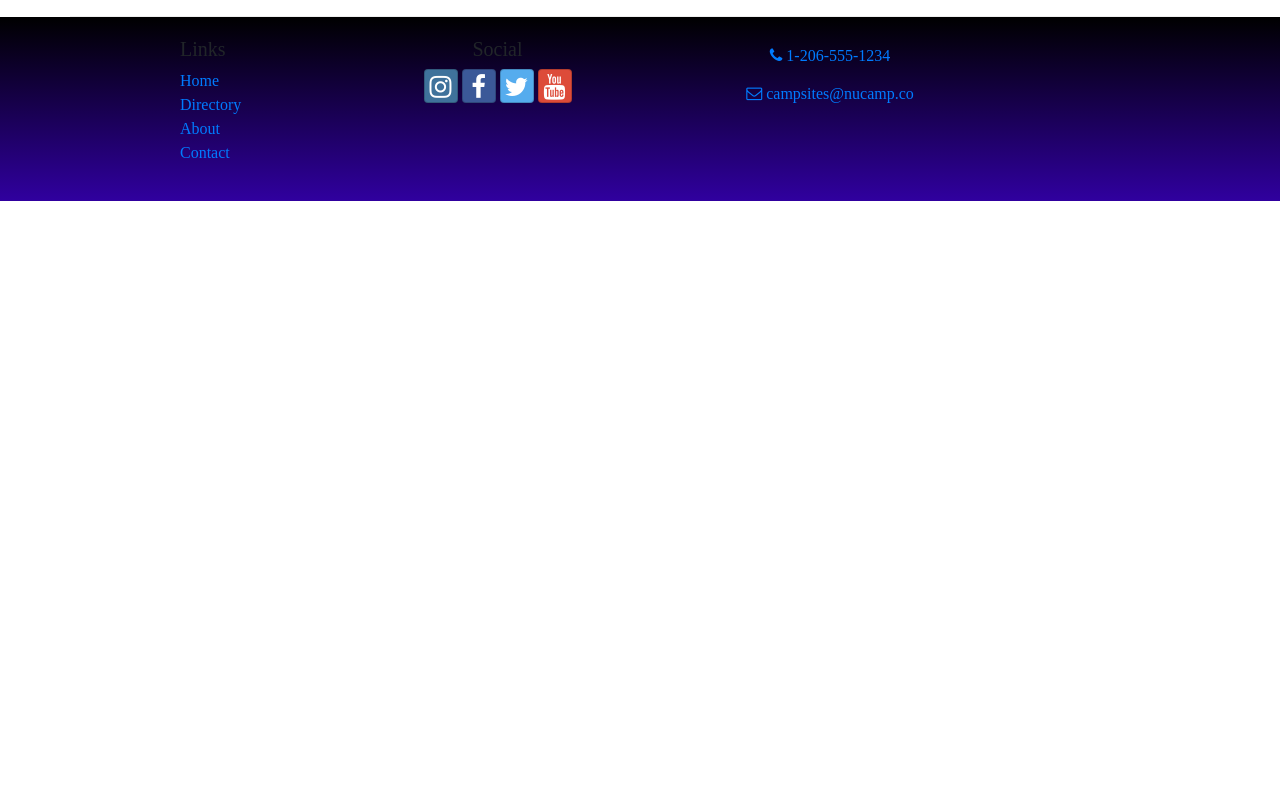
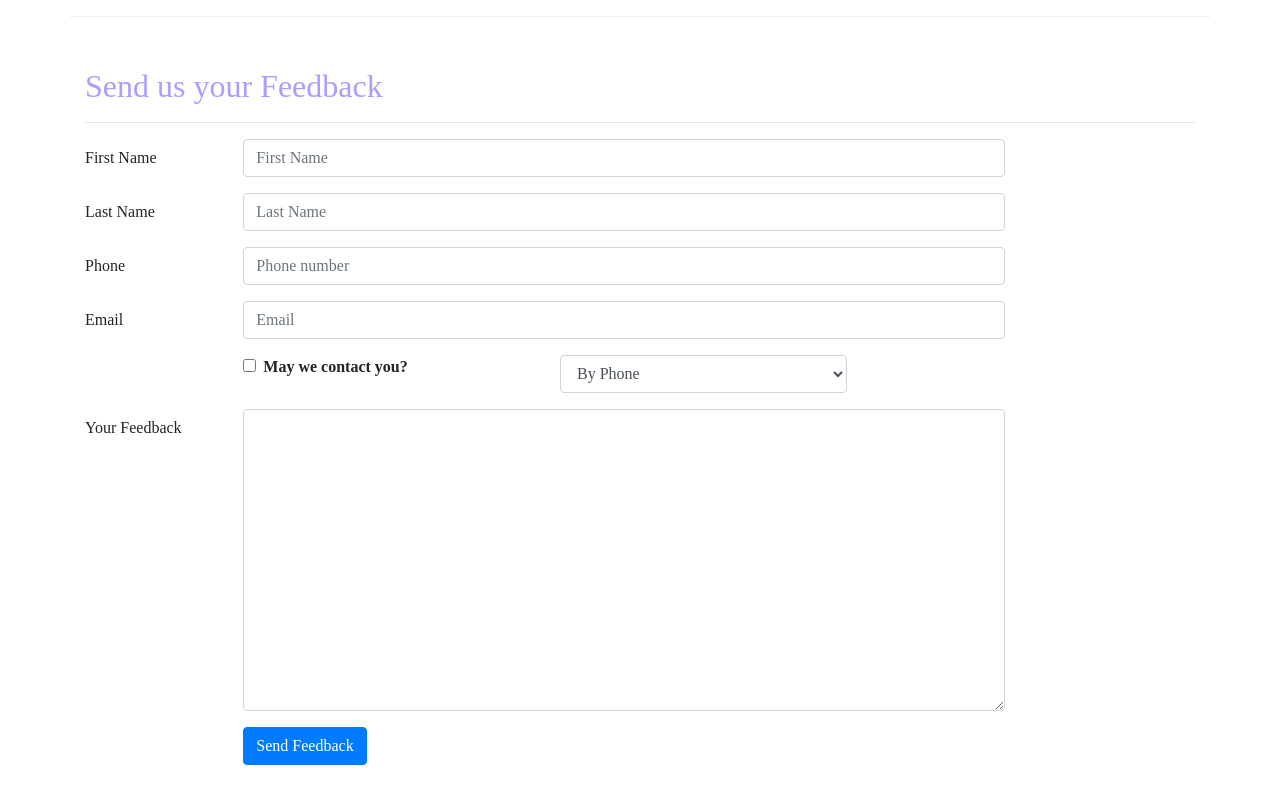
Before and after one commit to jacobolenick/NUCAMPSITE, a React (Create React App) app: page /contactus in a window 1280 px wide. Shown: the part 560-1360 px from the top of the page. Before the commit the page ends 800 px from the top, so only its background shows below. Built offline with nearby package versions, Linux system fonts and the light colour scheme.

Commit message:
updated contact page

```diff
--- a/src/components/CampsiteInfo.js
+++ b/src/components/CampsiteInfo.js
@@ -6,13 +6,13 @@
 function RenderCampsite({ campsite }) {
   return (
     <div className="col-md-5, m-1">
-      <Card>
+      <Card style={{ radius: "20px", shadow: "#000000" }}>
       <CardImg top src={campsite.image} alt={campsite.name} />
       <CardBody>
         <CardText>{campsite.description}</CardText>
       </CardBody>
       </Card>
-    </div>
+    </div >
   )
 }
 function RenderComments({ comments }) {
@@ -21,7 +21,7 @@
       <div className="col-md-5 m-1" >
         <h4>Comments</h4>
         {comments.map(comment => {
-            return(
+          return (
             <div key={comment.id}>
               <p>{comment.text}<br />
                 {Comment.author} {new Intl.DateTimeFormat('en-US', { year: 'numeric', month: 'short', day: '2-digit' }).format(new Date(Date.parse(comment.date)))}
--- a/src/components/ContactComponent.js
+++ b/src/components/ContactComponent.js
@@ -1,10 +1,48 @@
-import React from 'react';
-import { Breadcrumb, BreadcrumbItem } from 'reactstrap';
+import React, { Component } from 'react';
+import {
+    Breadcrumb, BreadcrumbItem,
+    Button, Form, FormGroup, Label, Input, Col
+} from 'reactstrap';
 import { Link } from 'react-router-dom';
+import { render } from '@testing-library/react';
 
-function Contact(props) {
-  return (
-      <div className="container">
+class Contact extends Component {
+    constructor(props) {
+    super(props);
+
+    this.state = {
+        firstName: '',
+        lastName: '',
+        phoneNum: '',
+        email: '',
+        agree: false,
+        contactType: 'By Phone',
+        feedback: ''
+    };
+
+    this.handleInputChange = this.handleInputChange.bind(this);
+    this.handleSubmit = this.handleSubmit.bind(this);
+}
+
+handleInputChange(event) {
+    const target = event.target;
+    const name = target.name;
+    const value = target.type === 'checkbox' ? target.checked : target.value;
+
+    this.setState({
+        [name]: value
+    });
+}
+
+handleSubmit(event) {
+    console.log('Current state is: ' + JSON.stringify(this.state));
+    alert('Current state is: ' + JSON.stringify(this.state));
+    event.preventDefault();
+}
+
+    render() {
+            return(
+            <div className = "container" >
                 <div className="row">
                     <div className="col">
                     <Breadcrumb>
@@ -30,8 +68,92 @@
                         <a role="button" className="btn btn-link" href="mailto:fakeemail@fakeemail.co"><i className="fa fa-envelope-o" /> campsites@nucamp.co</a>
                     </div>
                 </div>
+                <div className="row row-content">
+                    <div className="col-12">
+                        <h2>Send us your Feedback</h2>
+                        <hr />
+                    </div>
+                    <div className="col-md-10">
+                        <Form onSubmit={this.handleSubmit}>
+                            <FormGroup row>
+                                <Label htmlFor="firstName" md={2}>First Name</Label>
+                                <Col md={10}>
+                                    <Input type="text" id="firstName" name="firstName"
+                                        placeholder="First Name"
+                                        value={this.state.firstName}
+                                        onChange={this.handleInputChange} />
+                                </Col>
+                            </FormGroup>
+                            <FormGroup row>
+                                <Label htmlFor="lastName" md={2}>Last Name</Label>
+                                <Col md={10}>
+                                    <Input type="text" id="lastName" name="lastName"
+                                        placeholder="Last Name"
+                                        value={this.state.lastName}
+                                        onChange={this.handleInputChange} />
+                                </Col>
+                            </FormGroup>
+                            <FormGroup row>
+                                <Label htmlFor="phoneNum" md={2}>Phone</Label>
+                                <Col md={10}>
+                                    <Input type="tel" id="phoneNum" name="phoneNum"
+                                        placeholder="Phone number"
+                                        value={this.state.phoneNum}
+                                        onChange={this.handleInputChange} />
+                                </Col>
+                            </FormGroup>
+                            <FormGroup row>
+                                <Label htmlFor="email" md={2}>Email</Label>
+                                <Col md={10}>
+                                    <Input type="email" id="email" name="email"
+                                        placeholder="Email"
+                                        value={this.state.email}
+                                        onChange={this.handleInputChange} />
+                                </Col>
+                            </FormGroup>
+                            <FormGroup row>
+                                <Col md={{size: 4, offset: 2}}>
+                                    <FormGroup check>
+                                        <Label check>
+                                            <Input type="checkbox"
+                                                name="agree"
+                                                checked={this.state.agree}
+                                                onChange={this.handleInputChange} /> {' '}
+                                            <strong>May we contact you?</strong>
+                                        </Label>
+                                    </FormGroup>
+                                </Col>
+                                <Col md={4}>
+                                    <Input type="select" name="contactType"
+                                            value={this.state.contactType}
+                                            onChange={this.handleInputChange}>
+                                        <option>By Phone</option>
+                                        <option>By Email</option>
+                                    </Input>
+                                </Col>
+                            </FormGroup>
+                            <FormGroup row>
+                                <Label htmlFor="feedback" md={2}>Your Feedback</Label>
+                                <Col md={10}>
+                                    <Input type="textarea" id="feedback" name="feedback"
+                                        rows="12"
+                                        value={this.state.feedback}
+                                        onChange={this.handleInputChange}></Input>
+                                </Col>
+                            </FormGroup>
+                            <FormGroup row>
+                                <Col md={{size: 10, offset: 2}}>
+                                    <Button type="submit" color="primary">
+                                        Send Feedback
+                                    </Button>
+                                </Col>
+                            </FormGroup>
+                        </Form>
+                    </div>
+                </div>
             </div>
         );
     }
+}
 
 export default Contact;
--- a/src/components/DirectoryComponent.js
+++ b/src/components/DirectoryComponent.js
@@ -4,7 +4,7 @@
 
 function RenderDirectoryItem({ campsite }) {
   return (
-    <Card>
+    <Card style={{ radius: "20px", shadow: "#000000" }}>
       <Link to={`/directory/${campsite.id}`}>
         <CardImg width='100%' src={campsite.image} alt={campsite.name} />
         <CardImgOverlay>
```
Lines whose indentation alone changed are shown as unchanged.
